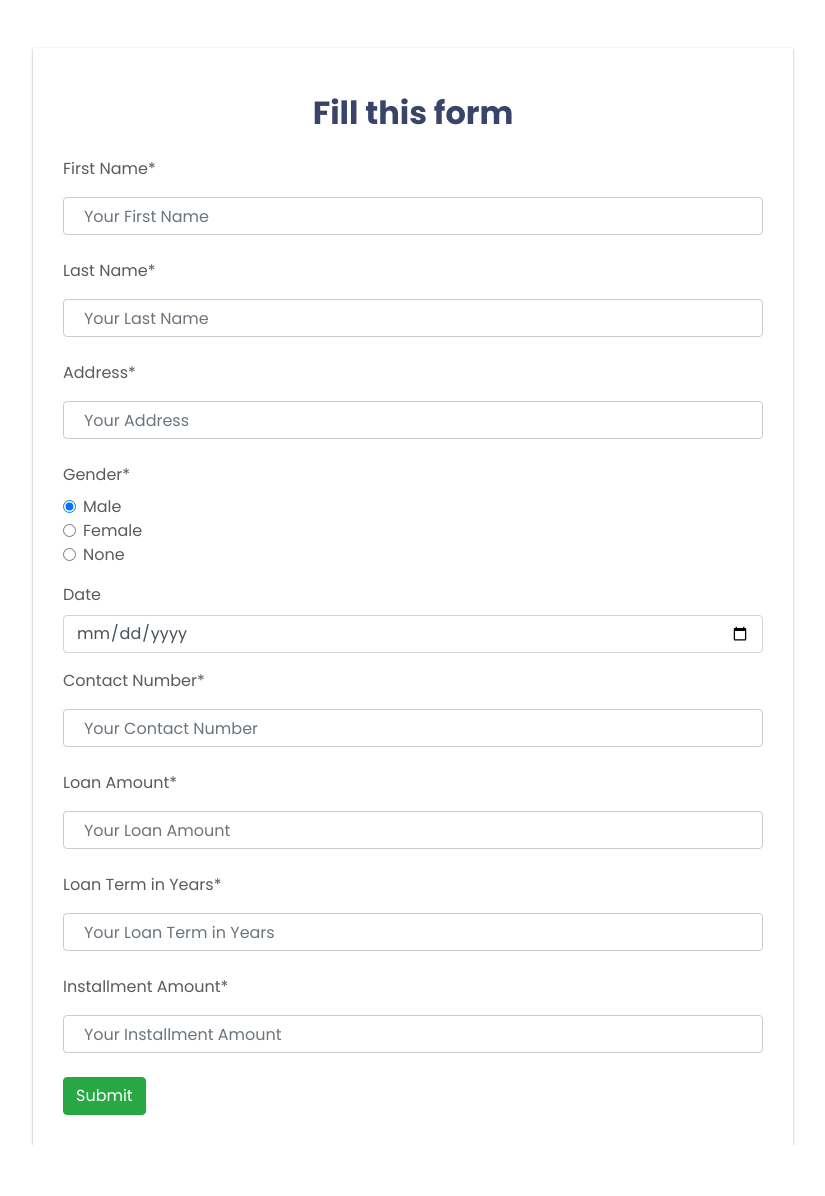
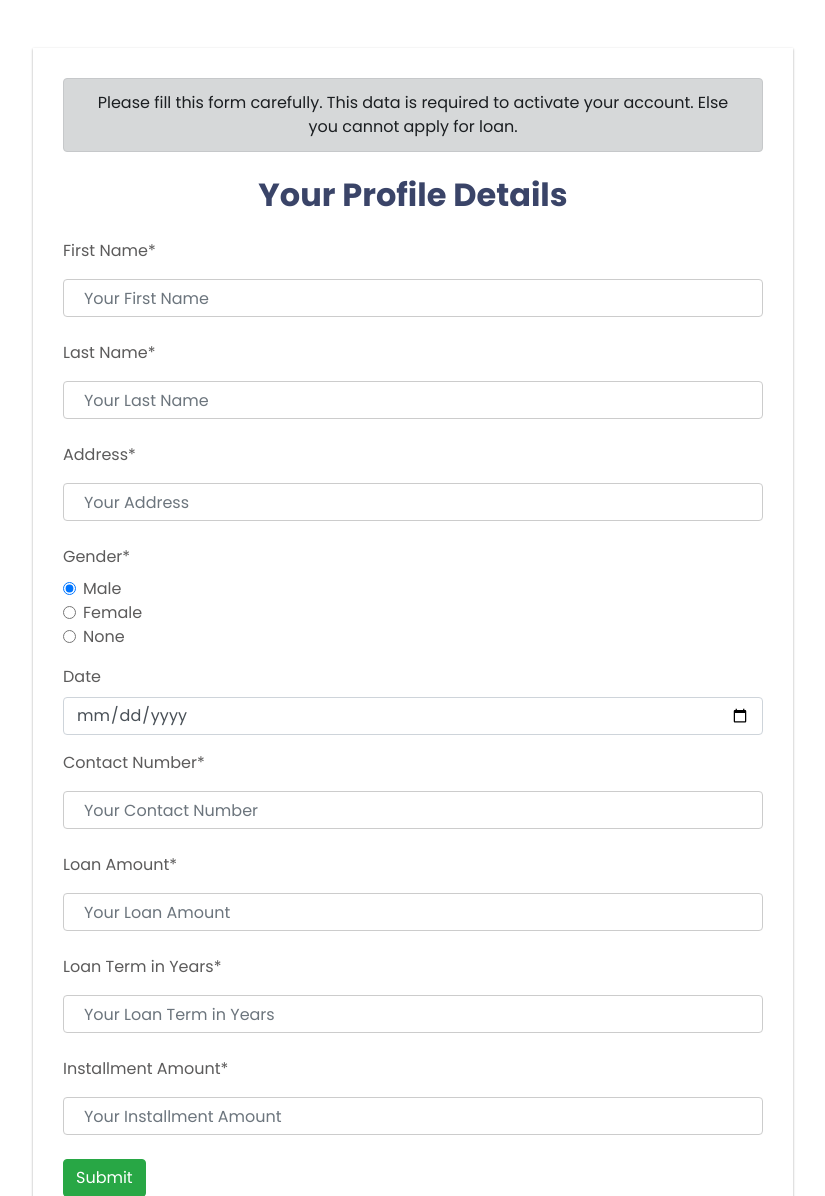
Before and after one commit to sukubhattu/loan, a Django app: page /profile-details in a window 1280 px wide. Shown: the part 64-1260 px from the top of the page, without its empty margins (227-1052 px from the left). Before the commit the page ends 1209 px from the top, so only its background shows below. Run offline with Django 3.2, Linux system fonts and the light colour scheme; the visitor is signed in with stand-in values (Sample User, id 1); some libraries are stand-ins or nearby versions.

Commit message:
Add helper text and change header

```diff
--- a/templates/users/profile_details.html
+++ b/templates/users/profile_details.html
@@ -11,9 +11,13 @@
 	<div class="container">
 	<div class="row">
 		<div class="offset-lg-2 col-lg-8 profile-detail-card">
+			<div class="alert alert-dark text-center mb-4" role="alert">
+				Please fill this form carefully. This data is required to activate your account. Else you cannot apply for loan.
+			</div>
 			<h2 class="text-center mt-3 header-text">
-				Fill this form
+				Your Profile Details
 			</h2>
+
 			<form action="" method="POST">
 				{% csrf_token %}
 				{{ form|crispy}}
```
